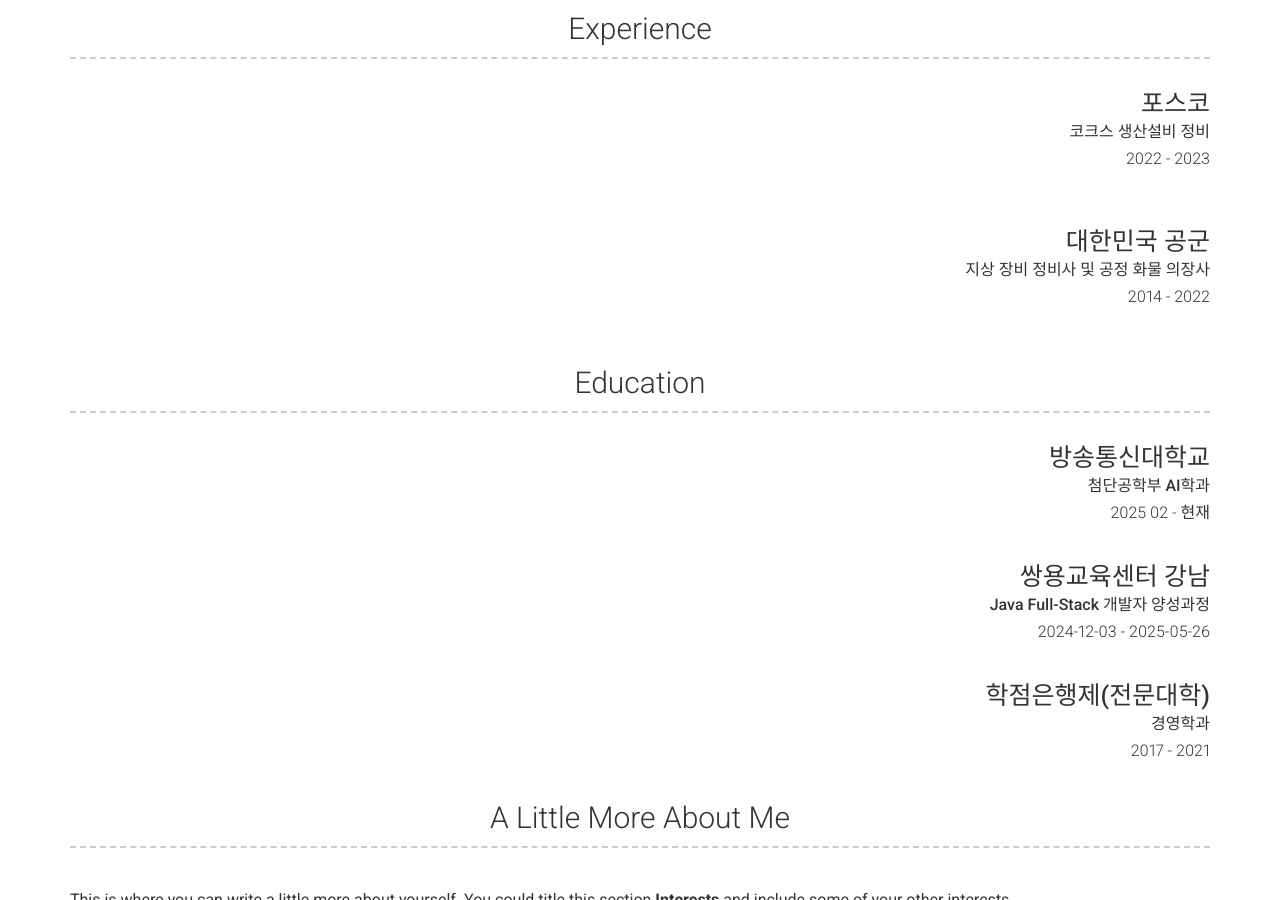
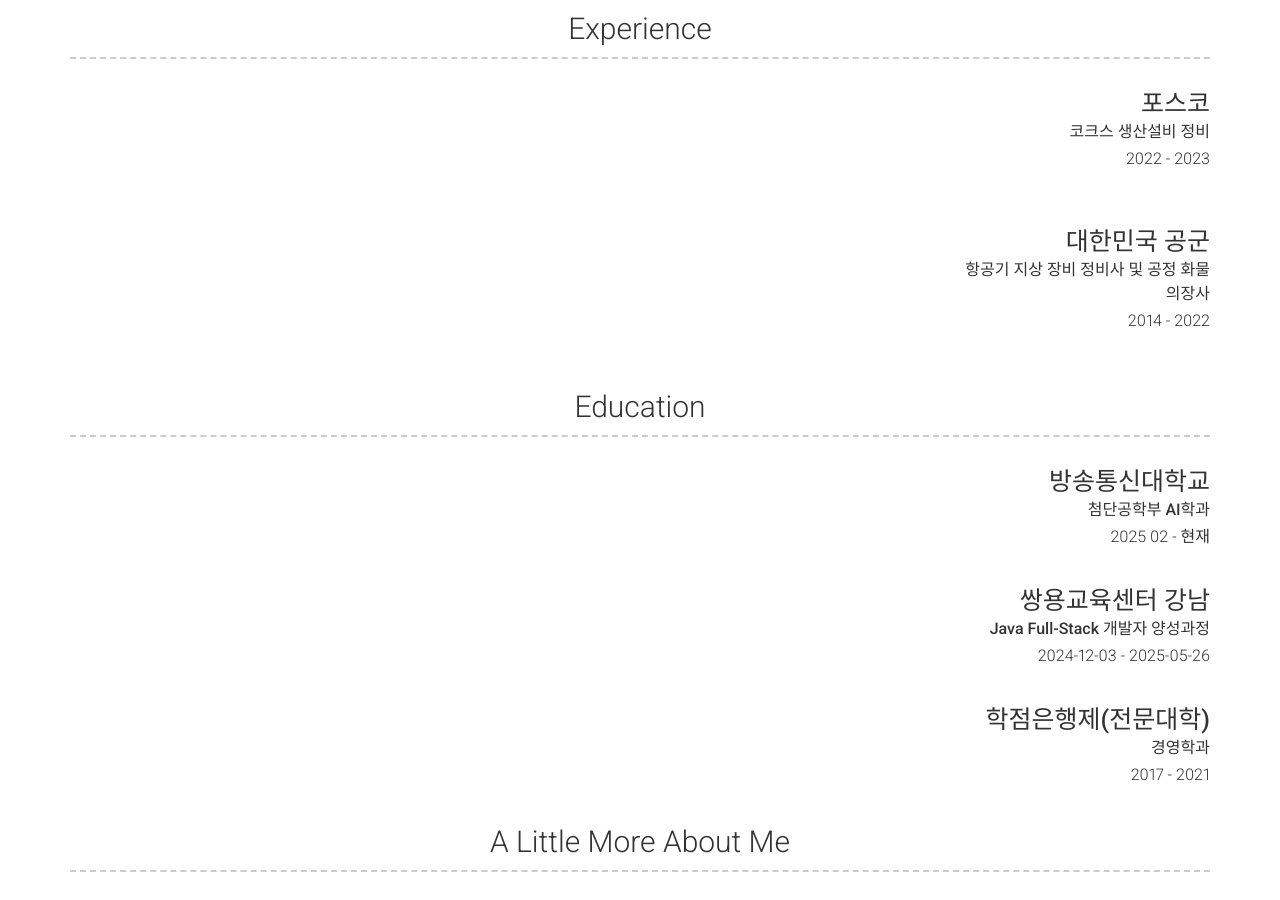
Before and after one commit to josephkimmm/josephkimmm.github.io, a Jekyll site: the page built from index.md, in a window 1280 px wide and 900 px high, scrolled down 1296 px. Built offline with Jekyll 4.4.1, drawn with Linux system fonts in a browser that asks for light colours; nearby versions of some CDN libraries.

Commit message:
update profiel

```diff
--- a/_config.yml
+++ b/_config.yml
@@ -137,7 +137,7 @@ content:
 
       - layout: right
         title: 대한민국 공군
-        sub_title: 지상 장비 정비사 및 공정 화물 의장사
+        sub_title: 항공기 지상 장비 정비사 및 공정 화물 의장사
         caption: 2014 - 2022
 
   - title: Education
```
